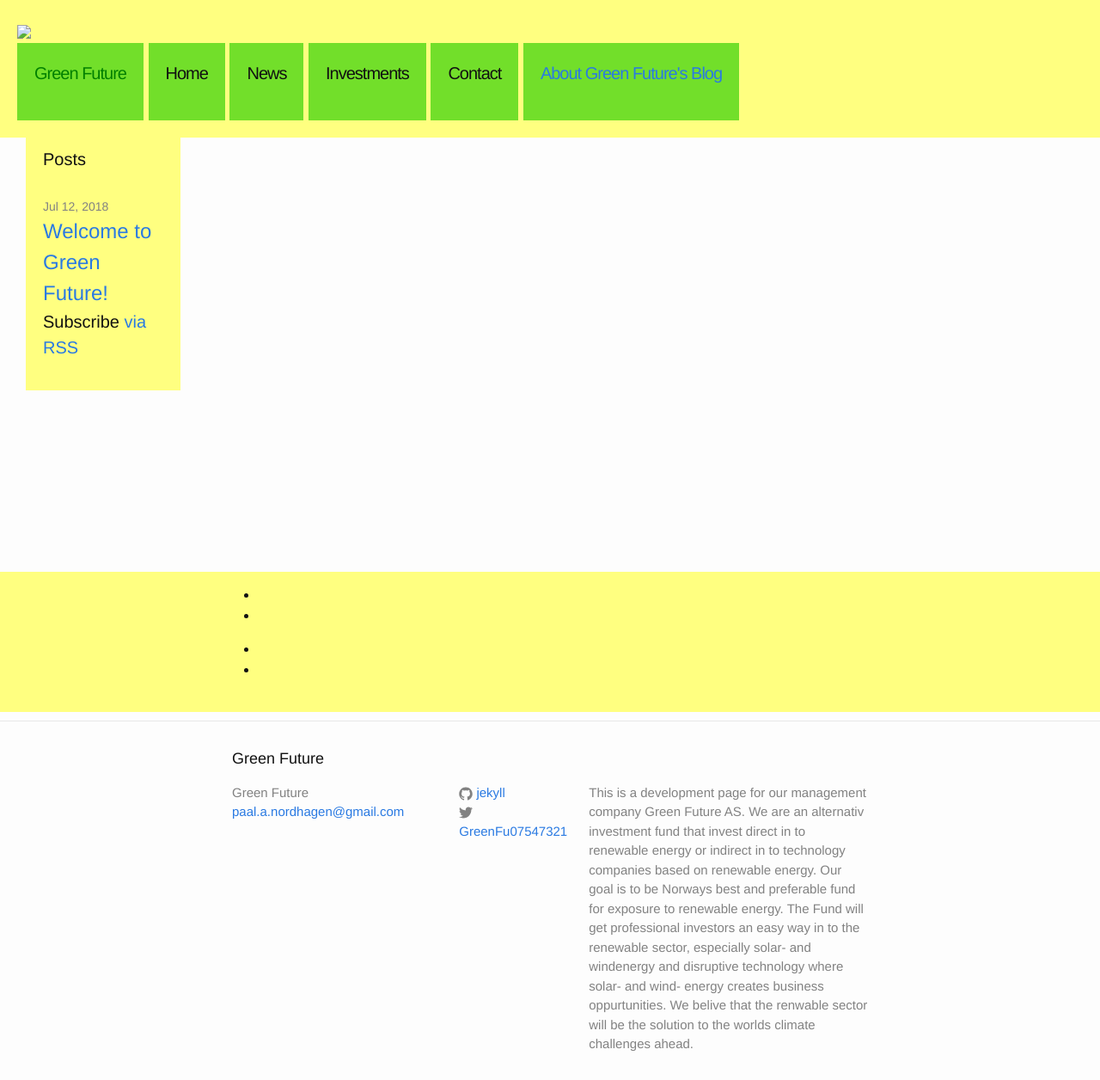
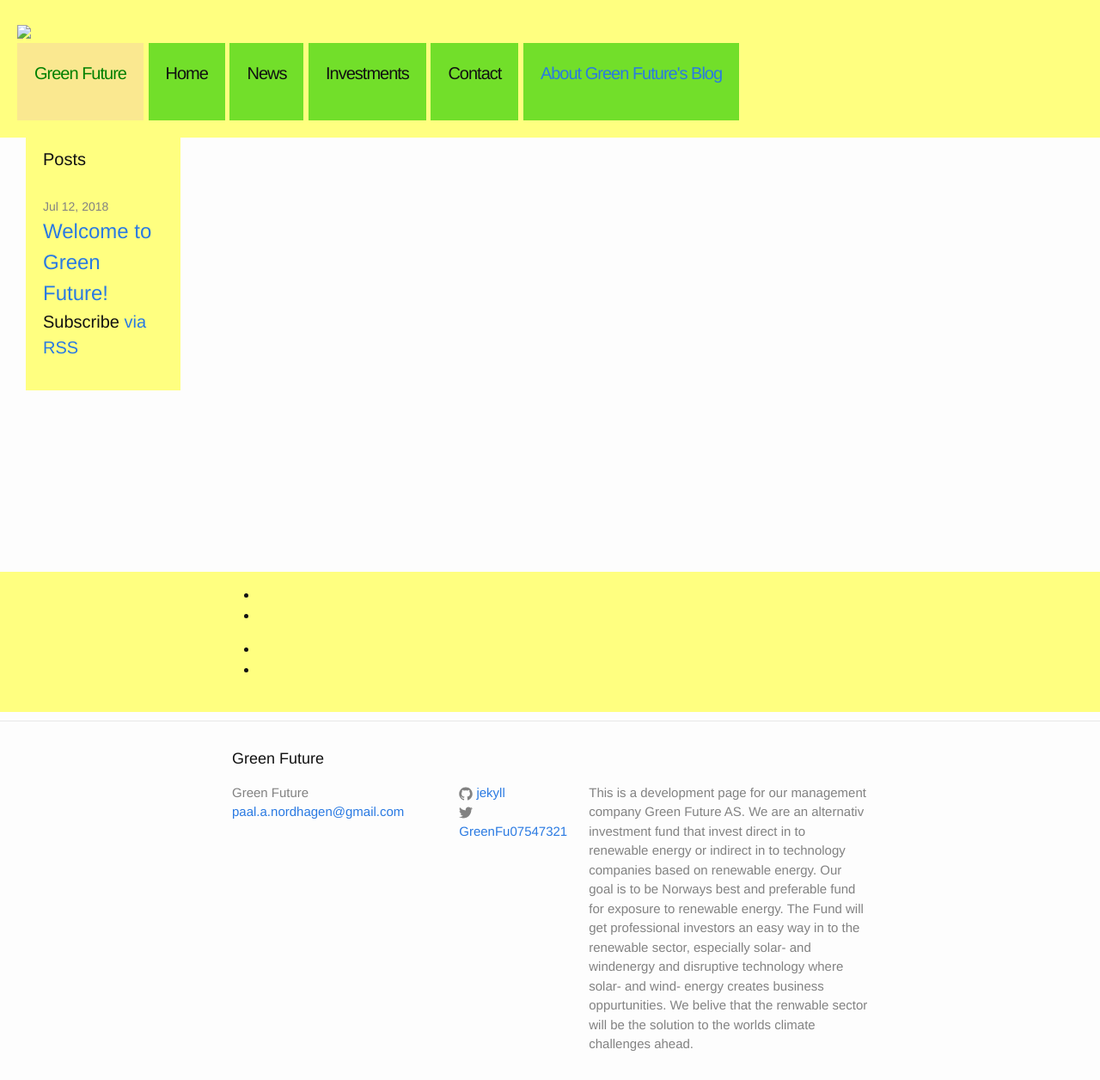
Before and after one commit to Paal-August/Paal-August.github.io, a Jekyll site: the page built from index.html, in a window 1280 px wide and 1256 px high. Shown: the whole window at 86% size. Built offline with Jekyll 4.4.1, drawn with Linux system fonts in a browser that asks for light colours.

Commit message:
Update _layout.scss

```diff
--- a/_sass/_layout.scss
+++ b/_sass/_layout.scss
@@ -14,7 +14,7 @@
 }
 .image-container{
   width:100%;
-z-index:5;
+z-index:5
 }
 .site-header {
   font-size: 20px;
@@ -35,7 +35,7 @@
     height:50px;
     letter-spacing: -1px;
     padding:20px;
-    background-color:#72DF2A;
+    background-color:#dd72DF2A;
     display:inline-block;
 
 
```
